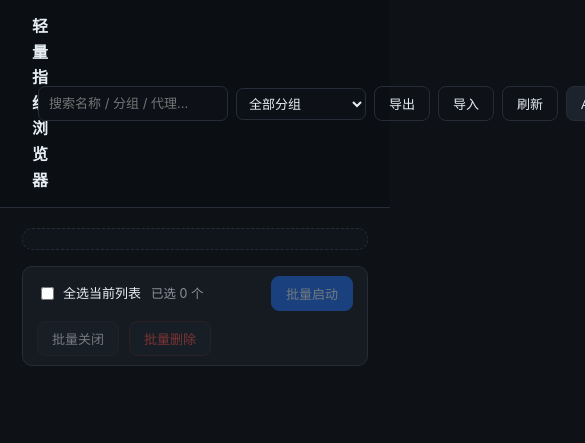
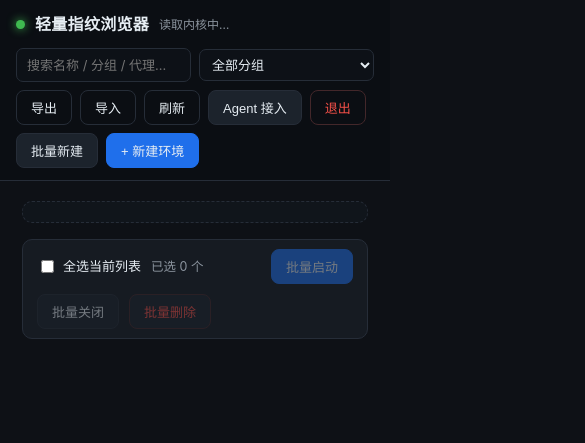
Before and after one commit to cucumber-1128/lite-fingerprint-browser, a website: page public/index.html in a window 390 px wide. Shown: the top 443 px of the page, 585 px wide, since content can reach past the window. Drawn offline with Linux system fonts and the light colour scheme; no server answers.

Commit message:
fix: keep dashboard title readable at compact widths
Co-Authored-By: Devin AI <158243242+devin-ai-integration[bot]@users.noreply.github.com>

```diff
--- a/public/style.css
+++ b/public/style.css
@@ -34,14 +34,16 @@ body {
 }
 
 .brand { display: flex; align-items: center; gap: 10px; min-width: 0; }
-.brand h1 { font-size: 16px; margin: 0; font-weight: 600; letter-spacing: .3px; }
+.brand h1 { flex: 0 0 auto; font-size: 16px; margin: 0; font-weight: 600; letter-spacing: .3px; white-space: nowrap; }
 .brand .dot {
+  flex: 0 0 9px;
   width: 9px; height: 9px; border-radius: 50%;
   background: var(--accent);
   box-shadow: 0 0 10px var(--accent);
 }
 .brand .ver {
   color: var(--muted); font-size: 12px;
+  flex: 0 1 auto; min-width: 0;
   white-space: nowrap; overflow: hidden; text-overflow: ellipsis; max-width: 46vw;
 }
 
@@ -70,6 +72,37 @@ body {
 .btn.danger { color: var(--danger); border-color: #43272a; }
 .btn.danger:hover { background: #2a1618; border-color: #6b3033; }
 .btn:disabled { opacity: .45; cursor: not-allowed; }
+
+@media (max-width: 1200px) {
+  .top {
+    flex-wrap: wrap;
+  }
+
+  .brand { flex: 0 0 auto; }
+
+  .brand .ver { max-width: clamp(72px, 22vw, 220px); }
+
+  .actions {
+    flex: 1 1 560px;
+    min-width: 0;
+  }
+
+  .search,
+  .group-filter {
+    flex: 1 1 150px;
+    min-width: 0;
+    width: auto;
+  }
+}
+
+@media (max-width: 700px) {
+  .top { justify-content: flex-start; gap: 10px 12px; padding: 12px 16px; }
+
+  .brand,
+  .actions { flex: 1 1 100%; min-width: 0; }
+
+  .actions { justify-content: flex-start; }
+}
 
 main { padding: 20px 22px 60px; max-width: 1400px; margin: 0 auto; }
 
```
